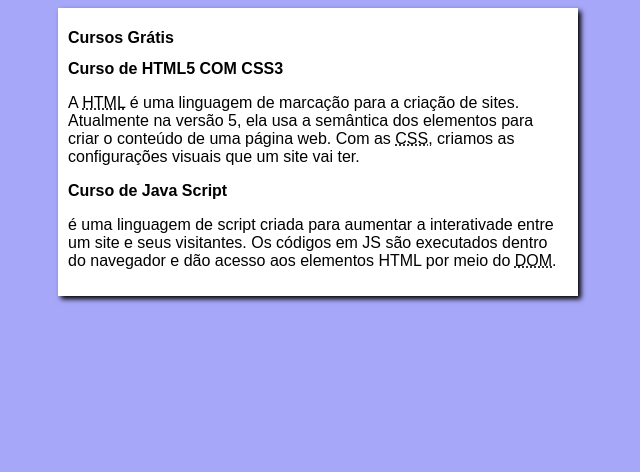
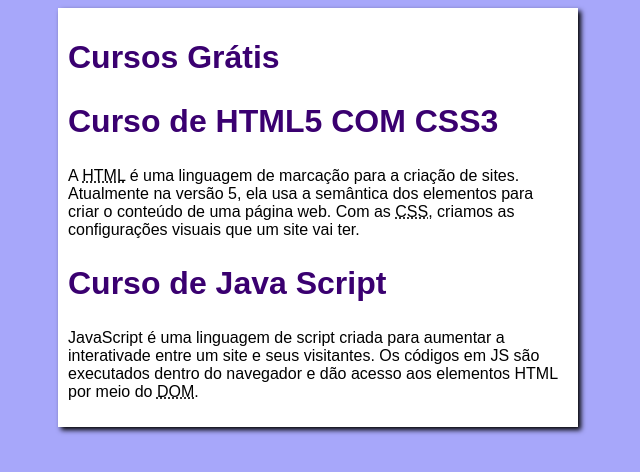
Before and after one commit to juniorsilva-dev/projeto-site, a plain HTML site: page index.html in a window 1280 px wide. Shown: the whole page, without its empty margins (322-962 px from the left). Drawn offline with Linux system fonts and the light colour scheme.

Commit message:
Update index.html

```diff
--- a/estilos/style.css
+++ b/estilos/style.css
@@ -14,3 +14,13 @@ main {
     padding:  10px;
     box-shadow: 3px 3px 5px rgb(0, 0, 0.473);
 }
+h1 {
+    font-size: 2em;
+    color: rgb(58, 0, 112);
+
+}
+
+h2 {
+    font-size: 2em;
+    color: rgb(58, 0, 112);
+}
--- a/index.html
+++ b/index.html
@@ -18,7 +18,7 @@
         </article>
         <article>
             <h2>Curso de Java Script</h2>
-            <p><JavaScript</abbr> é uma linguagem de script criada para aumentar a interativade entre um site e seus visitantes. Os códigos em JS são executados dentro do navegador e dão acesso aos elementos HTML por meio do <abbr title="Document Object Model">DOM</abbr>.</p>
+            <p>JavaScript é uma linguagem de script criada para aumentar a interativade entre um site e seus visitantes. Os códigos em JS são executados dentro do navegador e dão acesso aos elementos HTML por meio do <abbr title="Document Object Model">DOM</abbr>.</p>
 
         </article>
     </main>
```
